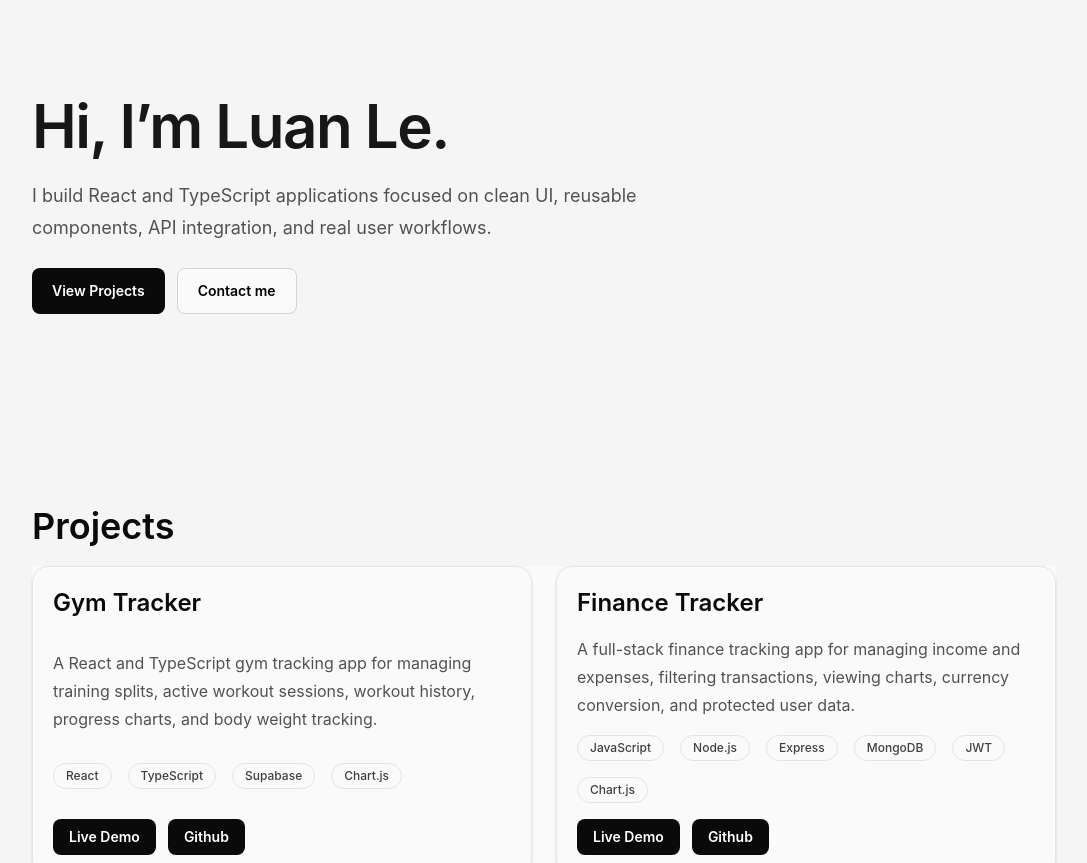
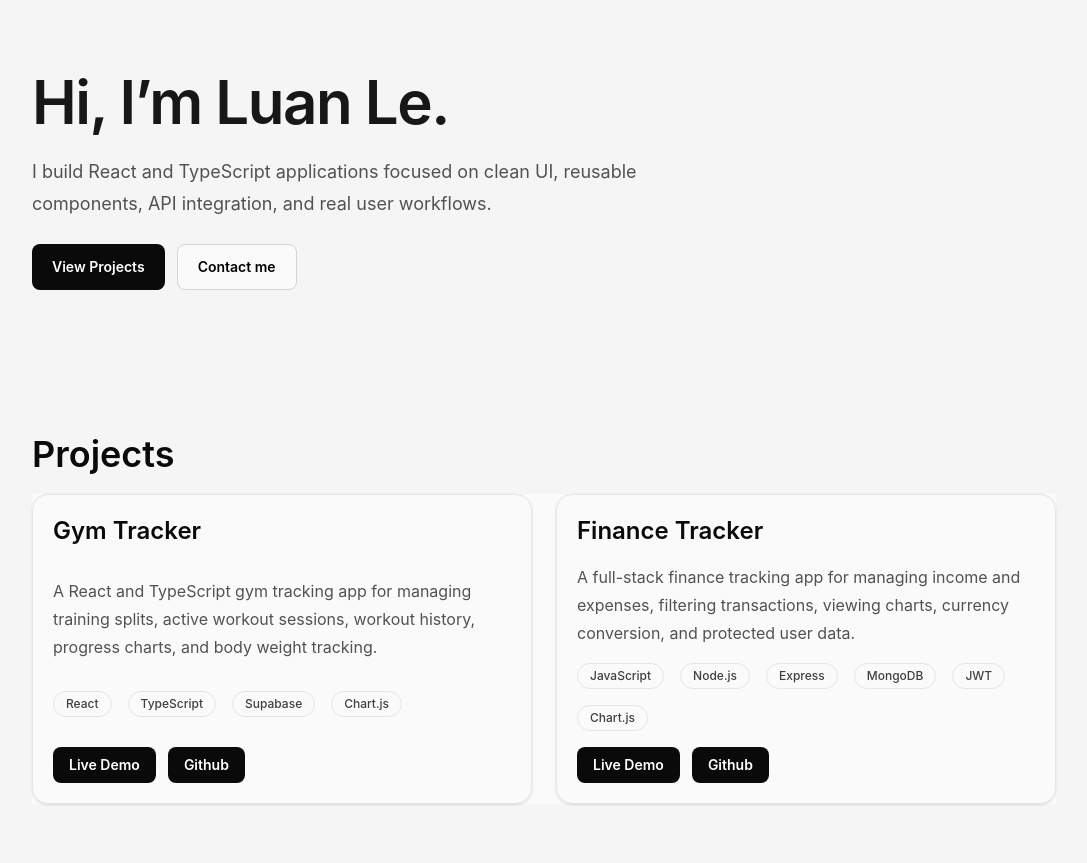
Before and after one commit to Luan2118/portfolio-website, a React (Vite) app: page / in a window 1280 px wide. Shown: the top 863 px of the page, without its empty margins (96-1183 px from the left). Built offline with nearby package versions, Linux system fonts and the light colour scheme.

Commit message:
style: adjust layout padding

```diff
--- a/src/components/layout/Section.tsx
+++ b/src/components/layout/Section.tsx
@@ -5,7 +5,7 @@ type SectionProps = {
 
 function Section({children, id}:SectionProps) {
   return (
-    <section id={id} className="py-16 md:py-24 px-6">
+    <section id={id} className="py-16 px-6 md:py-18">
       {children}
     </section>
   )
```
